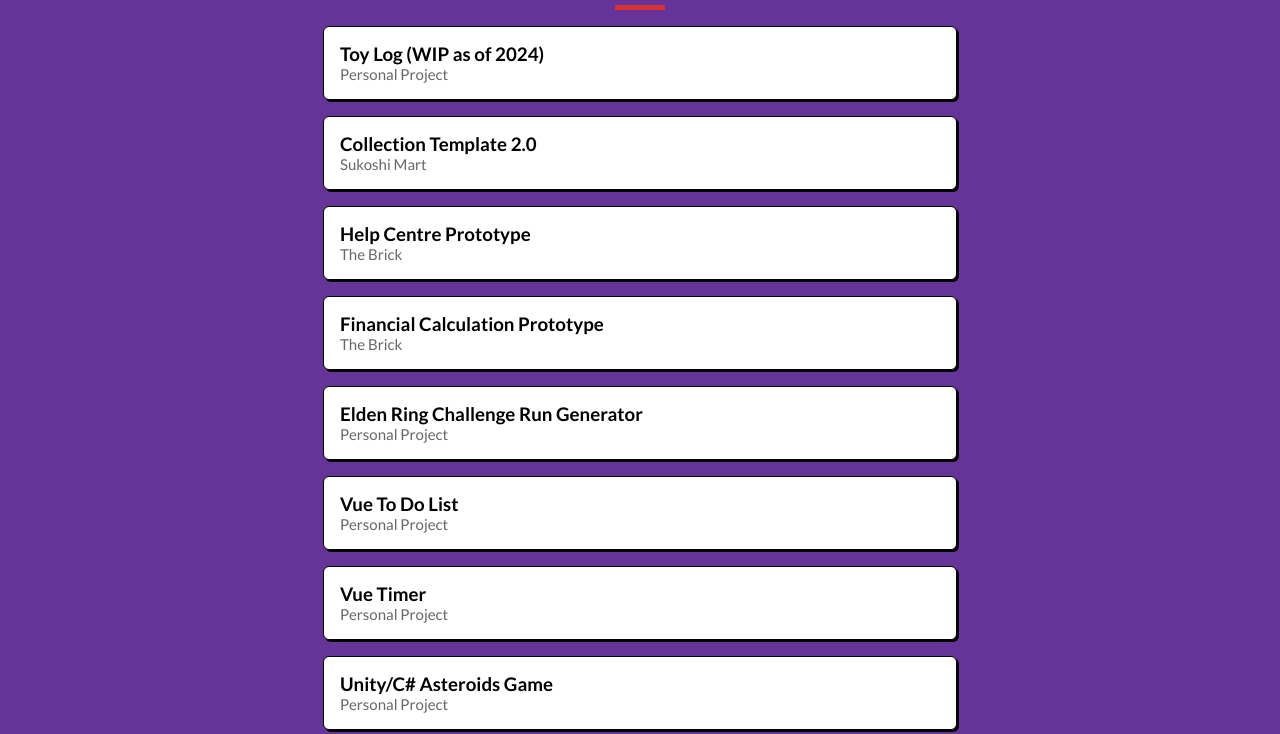
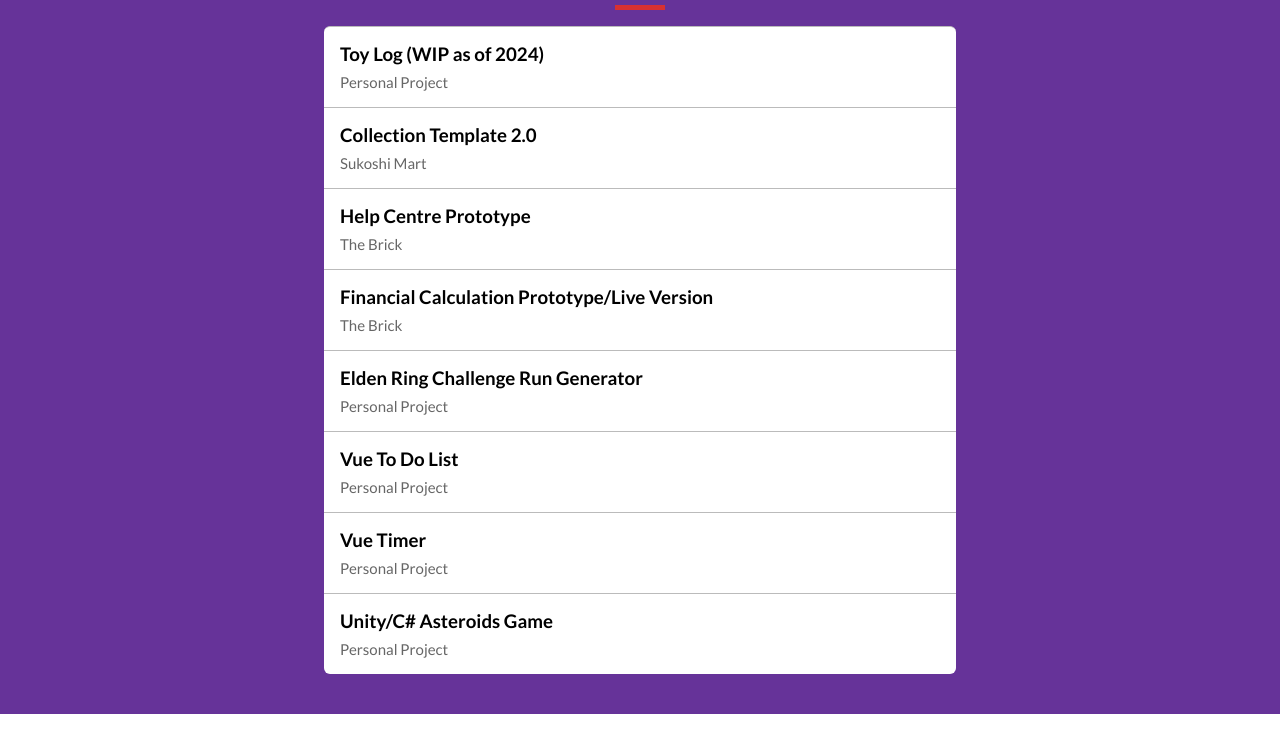
Before and after one commit to Waldoz53/portfolio-site-v3, a plain HTML site: page index.html in a window 1280 px wide. Shown: the part 726-1460 px from the top of the page. Drawn offline with nearby package versions, Linux system fonts and the light colour scheme.

Commit message:
update some ui and links

```diff
--- a/index.html
+++ b/index.html
@@ -94,14 +94,14 @@
           <h1>Work</h1>
           <div class="redbar"></div>
           <div class="work-container">
-            <div class="work-card">
-              <div class="work-card-top"  @click="toggleCard(0)">
+            <div class="work-card" @click="toggleCard(0)">
+              <div class="work-card-top">
                 <h3>Toy Log (WIP as of 2024)</h3>
-                <h3 class="work-card-subtitle">Personal Project</h3>
+                <p class="work-card-subtitle">Personal Project</p>
               </div>
               <div class="work-card-bottom">
                 <div @click="toggleCard(0)">
-                  <a href="https://3xd4g8.csb.app/" target="_blank">View CodeSandbox prototype</a><br>
+                  <a href="https://3xd4g8.csb.app/" target="_blank">View CodeSandbox prototype</a><!-- <br> -->
                   <!-- <a href="https://github.com/Waldoz53/toy-log" target="_blank">View Github</a> -->
                   <br><br>
                   <p>A work in progress. I collection action figures (primarily Transformers, some Lego, some others). While other alternatives to maintaining a database of items exist (other websites or apps, or an Excel file even), I wanted to make something myself.</p>
@@ -127,10 +127,10 @@
               </div>
             </div>
 
-            <div class="work-card">
-              <div class="work-card-top"  @click="toggleCard(1)">
+            <div class="work-card" @click="toggleCard(1)">
+              <div class="work-card-top">
                 <h3>Collection Template 2.0</h3>
-                <h3 class="work-card-subtitle">Sukoshi Mart</h3>
+                <p class="work-card-subtitle">Sukoshi Mart</p>
               </div>
               <div class="work-card-bottom">
                 <div @click="toggleCard(1)">
@@ -146,10 +146,10 @@
               </div>
             </div>
 
-            <div class="work-card">
-              <div class="work-card-top" @click="toggleCard(2)">
+            <div class="work-card" @click="toggleCard(2)">
+              <div class="work-card-top">
                 <h3>Help Centre Prototype</h3>
-                <h3 class="work-card-subtitle">The Brick</h3>
+                <p class="work-card-subtitle">The Brick</p>
               </div>
               <div class="work-card-bottom">
                 <div @click="toggleCard(2)">
@@ -163,25 +163,27 @@
               </div>
             </div>
 
-            <div class="work-card">
-              <div class="work-card-top" @click="toggleCard(3)">
-                <h3>Financial Calculation Prototype</h3>
-                <h3 class="work-card-subtitle">The Brick</h3>
+            <div class="work-card" @click="toggleCard(3)">
+              <div class="work-card-top">
+                <h3>Financial Calculation Prototype/Live Version</h3>
+                <p class="work-card-subtitle">The Brick</p>
               </div>
               <div class="work-card-bottom">
                 <div @click="toggleCard(3)">
-                  <a href="https://codepen.io/wrawasia/pen/PvxGeV" target="_blank">View Codepen Prototype</a>
+                  <a href="https://codepen.io/wrawasia/pen/PvxGeV" target="_blank">View Codepen Prototype</a><br>
+                  <a href="https://www.thebrick.com/products/kobe-genuine-leather-reclining-sofa-stone-1" target="_blank">View Live version</a>
                   <br><br>
                   <p>A little UI element that displays what a product would cost if you purchased it with either the red The Brick card or the green The Brick card, which had different payment setups.</p>
-                  <p>While the live product design is just some basic styling and no moving parts, I was very proud of how this looked and felt to use.</p>
+                  <p><strong>If the live link doesn't work, just find any other product on The Brick. There should always be an element (as of 2024 at least) near the product price that shows the finance cost.</strong></p>
+                  <p>While the live product design is just some basic styling and no actual moving parts, I was very proud of how this looked and felt to use.</p>
                 </div>
               </div>
             </div>
 
-            <div class="work-card">
-              <div class="work-card-top" @click="toggleCard(4)">
+            <div class="work-card" @click="toggleCard(4)">
+              <div class="work-card-top">
                 <h3>Elden Ring Challenge Run Generator</h3>
-                <h3 class="work-card-subtitle">Personal Project</h3>
+                <p class="work-card-subtitle">Personal Project</p>
               </div>
               <div class="work-card-bottom">
                 <div @click="toggleCard(4)">
@@ -193,10 +195,10 @@
               </div>
             </div>
 
-            <div class="work-card">
-              <div class="work-card-top" @click="toggleCard(5)">
+            <div class="work-card" @click="toggleCard(5)">
+              <div class="work-card-top">
                 <h3>Vue To Do List</h3>
-                <h3 class="work-card-subtitle">Personal Project</h3>
+                <p class="work-card-subtitle">Personal Project</p>
               </div>
               <div class="work-card-bottom">
                 <div @click="toggleCard(5)">
@@ -207,10 +209,10 @@
               </div>
             </div>
 
-            <div class="work-card">
-              <div class="work-card-top" @click="toggleCard(6)">
+            <div class="work-card" @click="toggleCard(6)">
+              <div class="work-card-top">
                 <h3>Vue Timer</h3>
-                <h3 class="work-card-subtitle">Personal Project</h3>
+                <p class="work-card-subtitle">Personal Project</p>
               </div>
               <div class="work-card-bottom">
                 <div @click="toggleCard(6)">
@@ -221,10 +223,10 @@
               </div>
             </div>
 
-            <div class="work-card">
-              <div class="work-card-top" @click="toggleCard(7)">
+            <div class="work-card" @click="toggleCard(7)">
+              <div class="work-card-top">
                 <h3>Unity/C# Asteroids Game</h3>
-                <h3 class="work-card-subtitle">Personal Project</h3>
+                <p class="work-card-subtitle">Personal Project</p>
               </div>
               <div class="work-card-bottom">
                 <div @click="toggleCard(7)">
--- a/styles.css
+++ b/styles.css
@@ -121,16 +121,19 @@
   padding-top: 24px;
   display: flex;
   flex-wrap: wrap;
-  row-gap: 16px;
   padding: 1em;
 }
 .work-container .work-card {
   background: white;
-  border: 1px solid black;
-  border-radius: 6px;
-  box-shadow: 2px 2px 0px #000000;
+  border-top: 1px solid #bbb;
   padding: 1em;
   width: 100%;
+}
+.work-card:first-child {
+  border-radius: 6px 6px 0 0;
+}
+.work-card:last-child {
+  border-radius: 0 0 6px 6px;
 }
 .work-card p {
   margin-bottom: 8px;
@@ -139,8 +142,10 @@
   font-size: 15px;
   color: #666;
   font-weight: normal;
+  margin: 0;
+  margin-top: 8px;
 }
-.work-card-top {
+.work-card {
   cursor: pointer;
 }
 .work-card-bottom {
```
